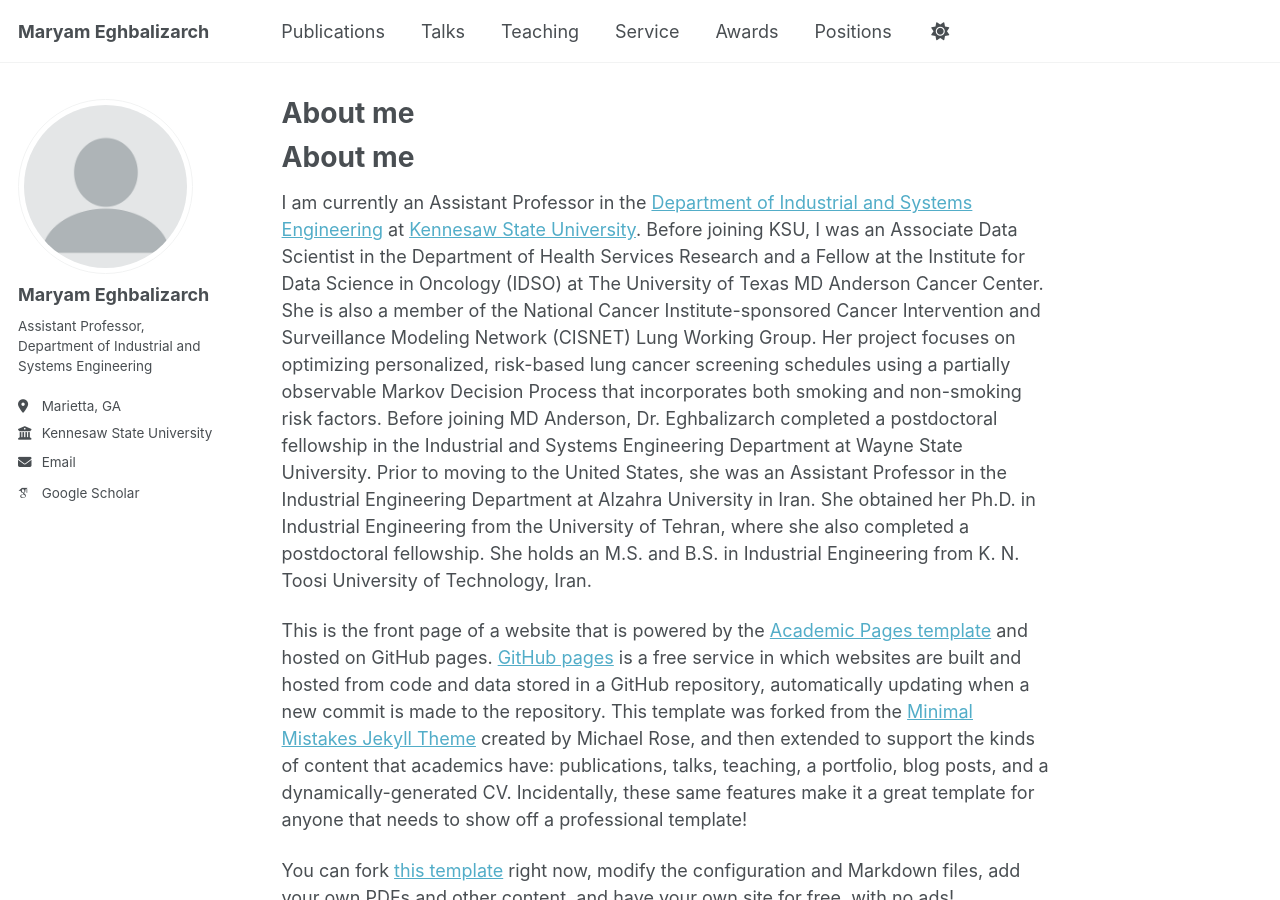
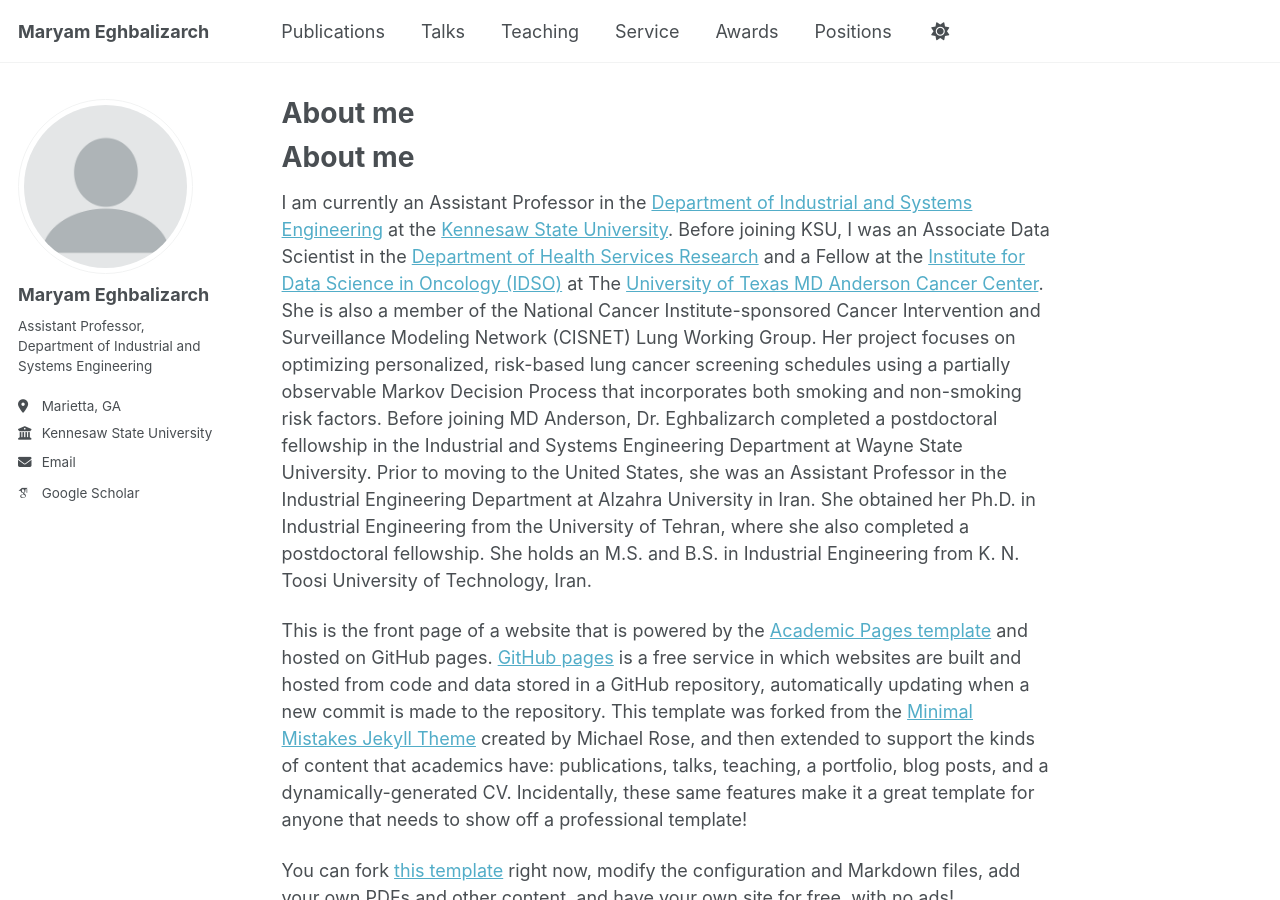
Before and after one commit to meghbalizarch/meghbalizarch.github.io, a Jekyll site: the page built from _pages/about.md, in a window 1280 px wide and 900 px high. Built offline with Jekyll 4.4.1, drawn with Linux system fonts in a browser that asks for light colours; some web fonts are replaced; our own code applies the rules of GitHub Pages for plain Markdown files; a script that is not in the unit is left out.

Commit message:
Update about.md

```diff
--- a/_pages/about.md
+++ b/_pages/about.md
@@ -1,6 +1,6 @@
 About me
 ======
-I am currently an Assistant Professor in the [Department of Industrial and Systems Engineering](https://www.kennesaw.edu/spceet/academics/industrial-systems-engineering/index.php) at [Kennesaw State University](https://www.kennesaw.edu/). Before joining KSU, I was an Associate Data Scientist in the Department of Health Services Research and a Fellow at the Institute for Data Science in Oncology (IDSO) at The University of Texas MD Anderson Cancer Center. She is also a member of the National Cancer Institute-sponsored Cancer Intervention and Surveillance Modeling Network (CISNET) Lung Working Group. Her project focuses on optimizing personalized, risk-based lung cancer screening schedules using a partially observable Markov Decision Process that incorporates both smoking and non-smoking risk factors.
+I am currently an Assistant Professor in the [Department of Industrial and Systems Engineering](https://www.kennesaw.edu/spceet/academics/industrial-systems-engineering/index.php) at the [Kennesaw State University](https://www.kennesaw.edu/). Before joining KSU, I was an Associate Data Scientist in the [Department of Health Services Research](https://www.mdanderson.org/research/departments-labs-institutes/departments-divisions/health-services-research.html) and a Fellow at the [Institute for Data Science in Oncology (IDSO)](https://www.mdanderson.org/research/departments-labs-institutes/institutes/institute-for-data-science-in-oncology.html) at The [University of Texas MD Anderson Cancer Center](https://www.mdanderson.org/). She is also a member of the National Cancer Institute-sponsored Cancer Intervention and Surveillance Modeling Network (CISNET) Lung Working Group. Her project focuses on optimizing personalized, risk-based lung cancer screening schedules using a partially observable Markov Decision Process that incorporates both smoking and non-smoking risk factors.
 Before joining MD Anderson, Dr. Eghbalizarch completed a postdoctoral fellowship in the Industrial and Systems Engineering Department at Wayne State University. Prior to moving to the United States, she was an Assistant Professor in the Industrial Engineering Department at Alzahra University in Iran. She obtained her Ph.D. in Industrial Engineering from the University of Tehran, where she also completed a postdoctoral fellowship. She holds an M.S. and B.S. in Industrial Engineering from K. N. Toosi University of Technology, Iran.
 
 This is the front page of a website that is powered by the [Academic Pages template](https://github.com/academicpages/academicpages.github.io) and hosted on GitHub pages. [GitHub pages](https://pages.github.com) is a free service in which websites are built and hosted from code and data stored in a GitHub repository, automatically updating when a new commit is made to the repository. This template was forked from the [Minimal Mistakes Jekyll Theme](https://mmistakes.github.io/minimal-mistakes/) created by Michael Rose, and then extended to support the kinds of content that academics have: publications, talks, teaching, a portfolio, blog posts, and a dynamically-generated CV. Incidentally, these same features make it a great template for anyone that needs to show off a professional template!
```
